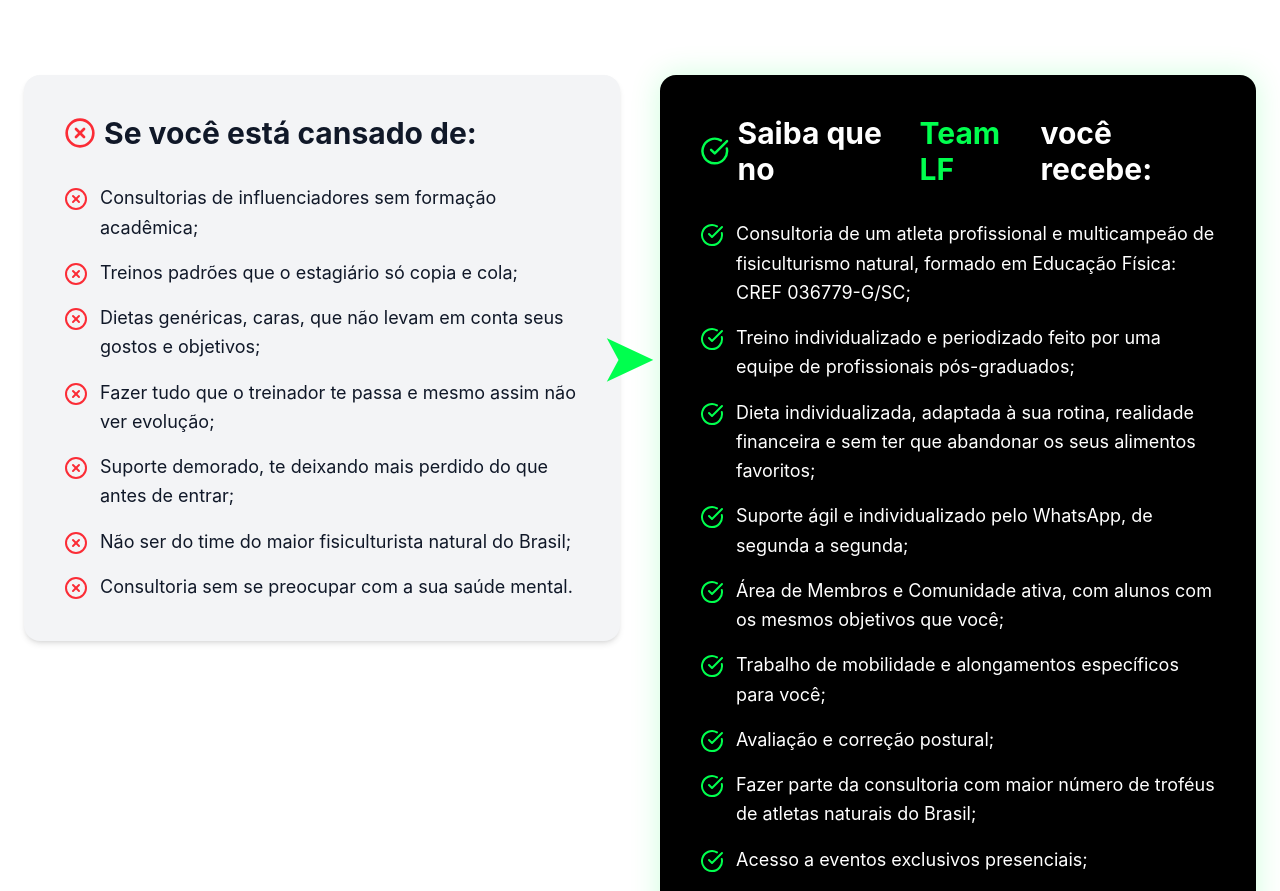
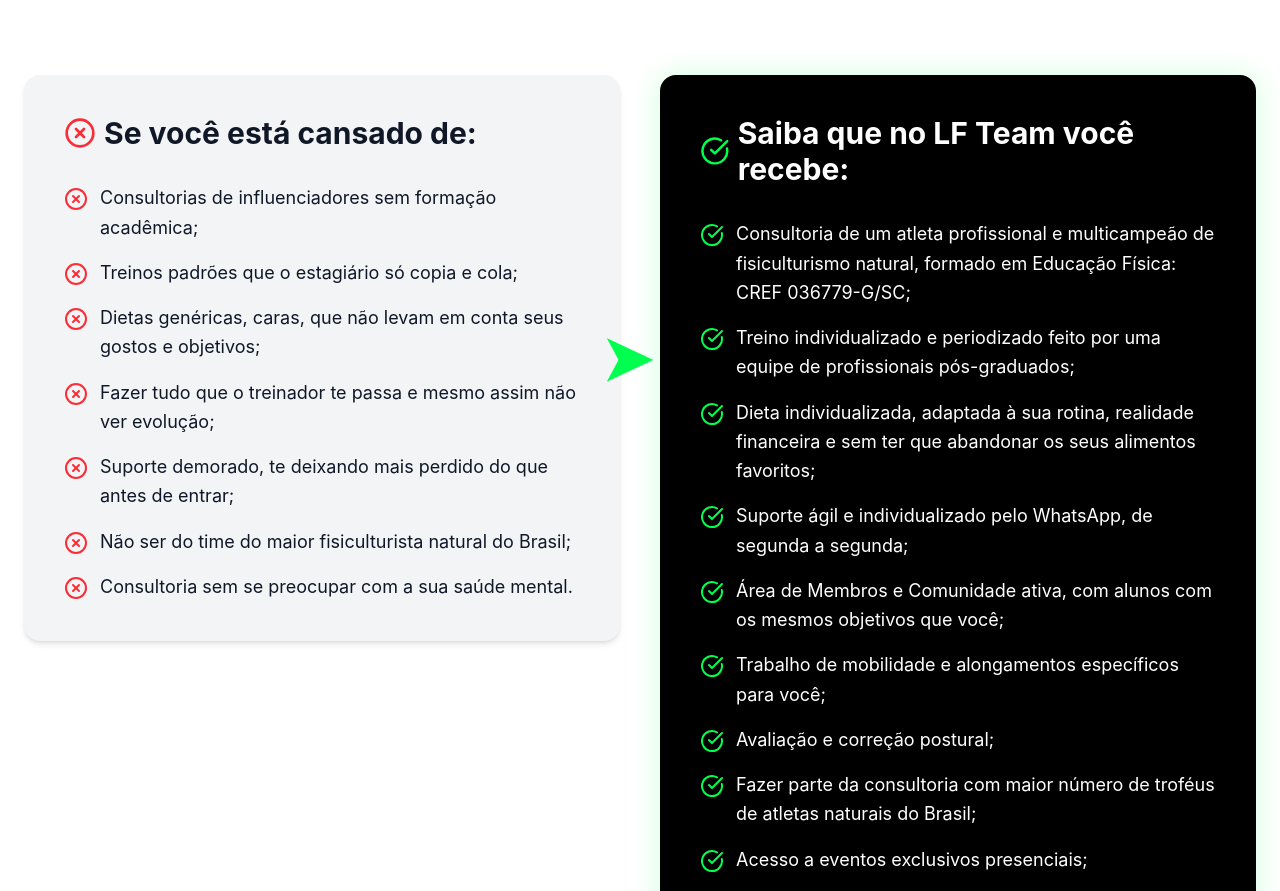
Before and after one commit to HarleyMartins/lp-lfteam, a Next.js app: page / in a window 1280 px wide. Shown: the part 2877-3768 px from the top of the page. Built offline with nearby package versions, Linux system fonts and the light colour scheme.

Commit message:
correcao

```diff
--- a/src/components/Choices.tsx
+++ b/src/components/Choices.tsx
@@ -60,7 +60,7 @@
           <div className="flex-1 bg-black text-white rounded-2xl p-10 shadow-[0_0_30px_#00FF4E30]">
             <h3 className="text-2xl md:text-3xl font-bold mb-8 flex items-center gap-2">
               <CheckCircle className="text-[#00FF4E] w-8 h-8" />
-              Saiba que no <span className="text-[#00FF4E]">Team LF</span> você recebe:
+              Saiba que no LF Team você recebe:
             </h3>
             <ul className="space-y-4 text-lg leading-relaxed">
               {goodPoints.map((item, index) => (
```
